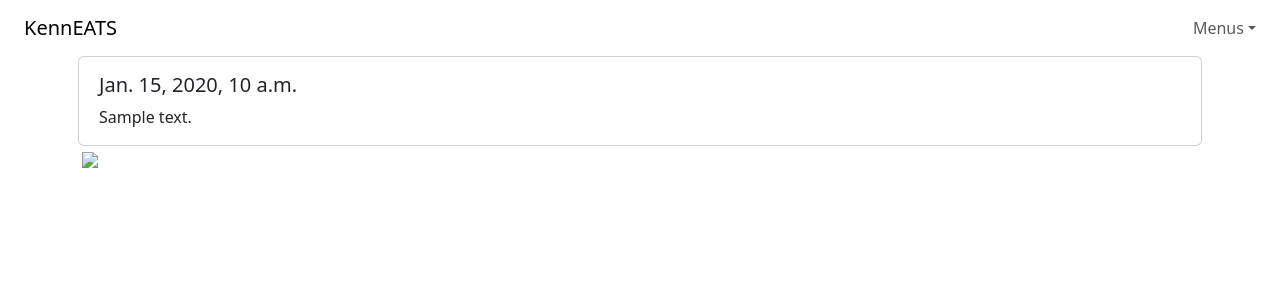
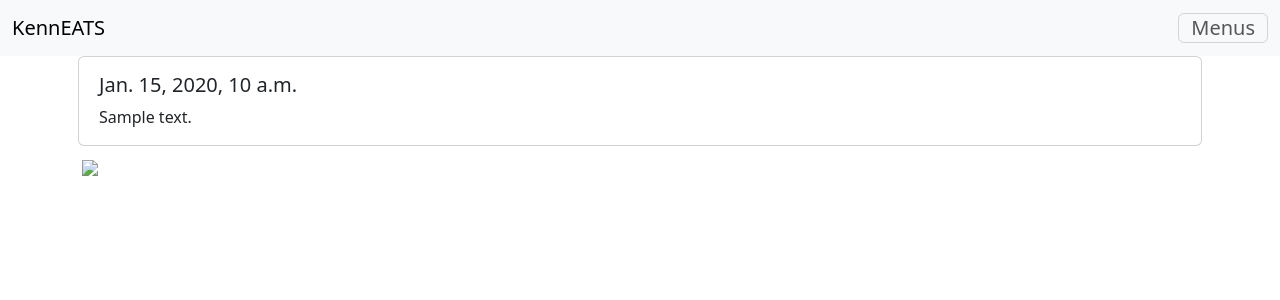
Before and after one commit to adostacey/menu-app, a Django app: template templates/home.html in a window 1280 px wide. Shown: the top 300 px of the page. Run offline with Django 3.2, Linux system fonts and the light colour scheme; the template is opened without the code that fills it: most values are stand-ins (such as "Sample title", 1, 10 or a date in 2020).

Commit message:
Fix card widths; Add sticky nav

```diff
--- a/templates/base.html
+++ b/templates/base.html
@@ -19,41 +19,57 @@
         </title>
     </head>
     <body>
-        <div class="container-fluid">
-            <nav class="navbar">
-                <div class="container-fluid">
-                    <a class="navbar-brand" href="#">KennEATS</a>
-                    <div class="" id="navbarSupportedContent">
-                        <ul class="navbar-nav me-auto mb-2 mb-lg-0">
-                            <li class="nav-item dropdown">
-                                <a class="nav-link dropdown-toggle"
-                                   href="#"
-                                   role="button"
-                                   data-bs-toggle="dropdown"
-                                   aria-expanded="false">Menus</a>
-                                <ul class="dropdown-menu">
-                                    <li>
-                                        <a class="dropdown-item" href="/menu/johns">John's</a>
-                                    </li>
-                                    <li>
-                                        <a class="dropdown-item" href="/menu/lupitas">Lupita's</a>
-                                    </li>
-                                </ul>
+        <nav class="navbar navbar-light bg-light sticky-top">
+            <div class="container-fluid">
+                <a class="navbar-brand" href="#">KennEATS</a>
+                <button class="navbar-toggler"
+                        type="button"
+                        data-bs-toggle="offcanvas"
+                        data-bs-target="#offcanvasNavbar"
+                        aria-controls="offcanvasNavbar">
+                    Menus
+                </button>
+                <div class="offcanvas offcanvas-end"
+                     tabindex="-1"
+                     id="offcanvasNavbar"
+                     aria-labelledby="offcanvasNavbarLabel">
+                    <div class="offcanvas-header">
+                        <h5 class="offcanvas-title" id="offcanvasNavbarLabel">Menus</h5>
+                        <button type="button"
+                                class="btn-close text-reset"
+                                data-bs-dismiss="offcanvas"
+                                aria-label="Close"></button>
+                    </div>
+                    <div class="offcanvas-body">
+                        <ul class="navbar-nav justify-content-end flex-grow-1 pe-3">
+
+                            <li class="nav-item">
+                                <a class="nav-link" href="#">John's Pancake & Waffle House</a>
+                            </li>   <li class="nav-item">
+                                <a class="nav-link" href="/menu/kbl">Kennett Bowling Lanes</a>
+                            </li>   <li class="nav-item">
+                                <a class="nav-link" href="/menu/lupitas">Lupita's</a>
+                            </li>   <li class="nav-item">
+                                <a class="nav-link" href="#">Puerto Jaivo</a>
                             </li>
+
                         </ul>
+
                     </div>
                 </div>
-            </nav>
-        </div>
-        <div class="container">
+            </div>
+        </nav>
+        <div class="container mb-2">
             {% block content %}
             {% endblock content %}
-            <footer>
+        </div>
+        <footer>
+            <div class="container">
                 <a href="https://www.buymeacoffee.com/house573">
                     <img src="https://img.buymeacoffee.com/button-api/?text=Buy me a coffee&emoji=☕&slug=house573&button_colour=FFDD00&font_colour=000000&font_family=Cookie&outline_colour=000000&coffee_colour=ffffff" />
                 </a>
-            </footer>
-        </div>
+            </div>
+        </footer>
         <script src="https://cdn.jsdelivr.net/npm/bootstrap@5.3.3/dist/js/bootstrap.bundle.min.js"
                 integrity="sha384-YvpcrYf0tY3lHB60NNkmXc5s9fDVZLESaAA55NDzOxhy9GkcIdslK1eN7N6jIeHz"
                 crossorigin="anonymous"></script>
```
